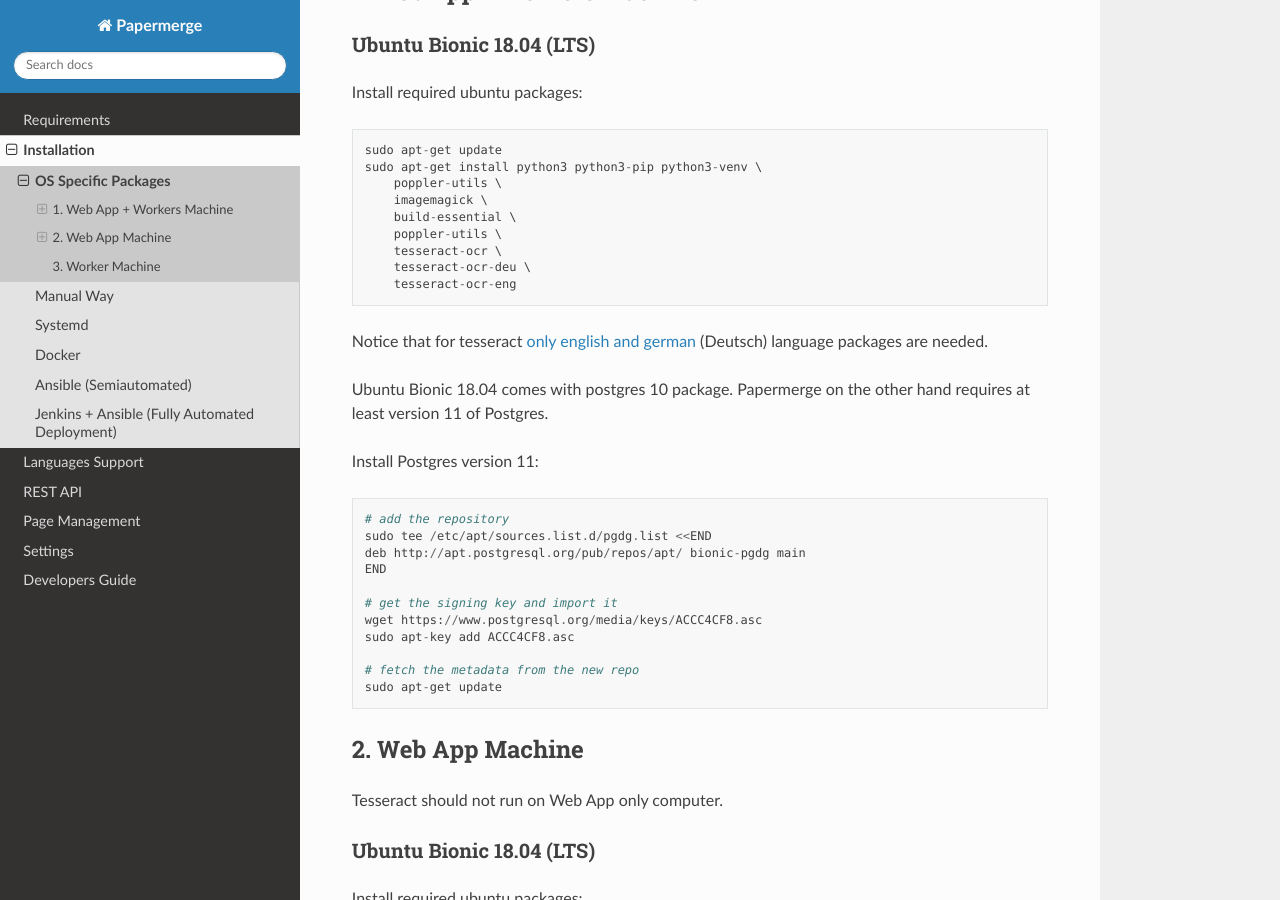
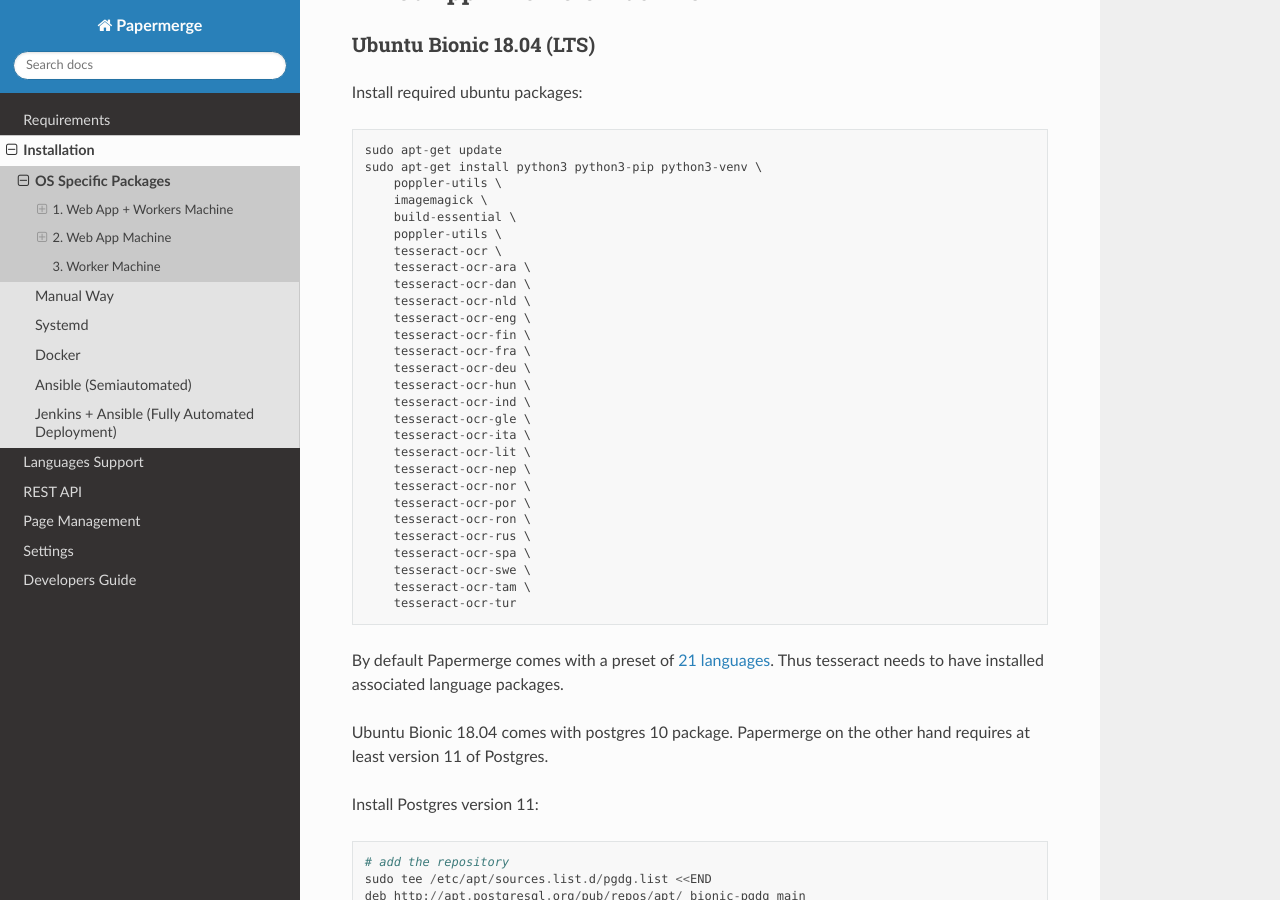
Before and after one commit to ciur/papermerge, a Sphinx documentation site: the page built from docs/source/installation/os_specific.rst, in a window 1280 px wide and 900 px high, scrolled down 353 px. Built offline with Sphinx 7.4.7 and the Read the Docs theme 2.0.0, drawn with Linux system fonts in a browser that asks for light colours.

Commit message:
documentation updated

```diff
--- a/docs/source/installation/os_specific.rst
+++ b/docs/source/installation/os_specific.rst
@@ -27,11 +27,30 @@
         build-essential \
         poppler-utils \
         tesseract-ocr \
+        tesseract-ocr-ara \
+        tesseract-ocr-dan \
+        tesseract-ocr-nld \
+        tesseract-ocr-eng \
+        tesseract-ocr-fin \
+        tesseract-ocr-fra \
         tesseract-ocr-deu \
-        tesseract-ocr-eng
+        tesseract-ocr-hun \
+        tesseract-ocr-ind \
+        tesseract-ocr-gle \
+        tesseract-ocr-ita \
+        tesseract-ocr-lit \
+        tesseract-ocr-nep \
+        tesseract-ocr-nor \
+        tesseract-ocr-por \
+        tesseract-ocr-ron \
+        tesseract-ocr-rus \
+        tesseract-ocr-spa \
+        tesseract-ocr-swe \
+        tesseract-ocr-tam \
+        tesseract-ocr-tur
 
-Notice that for tesseract :ref:`only english and german <languages>` (Deutsch)
-language packages are needed.
+By default Papermerge comes with a preset of :ref:`21 languages <languages>`. Thus tesseract
+needs to have installed associated language packages.
 
 Ubuntu Bionic 18.04 comes with postgres 10 package. Papermerge on the other hand
 requires at least version 11 of Postgres.
```
Also changed, not shown: docs/source/languages.rst (+7 -3 lines).
